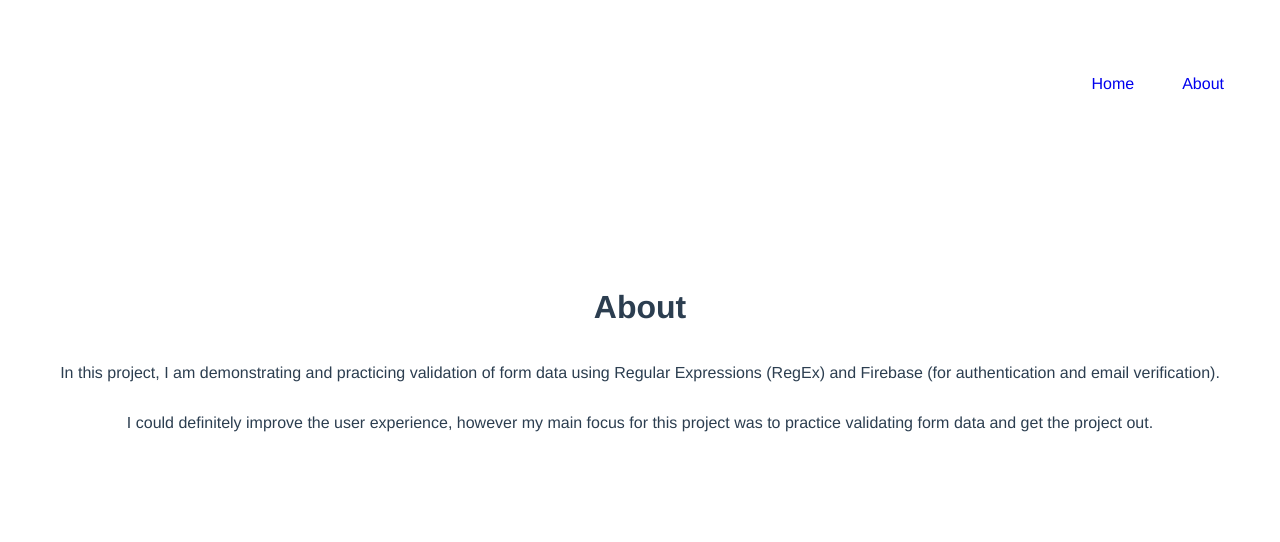
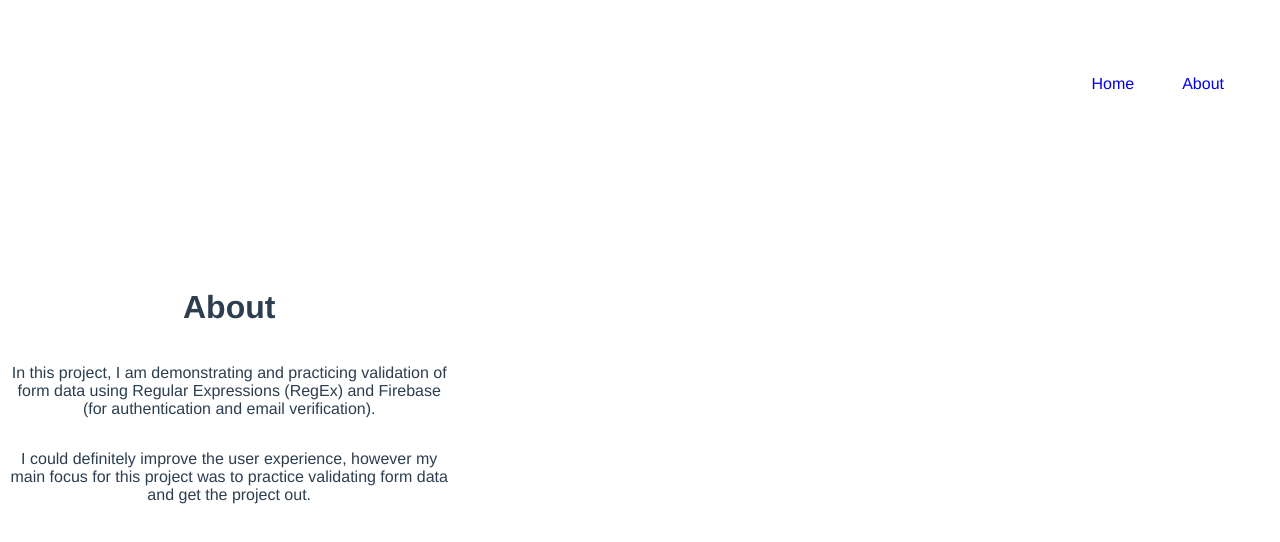
Before and after one commit to jackiewong99/form-validation, a Vue app: page /about in a window 1280 px wide. Shown: the top 542 px of the page. Built offline with nearby package versions, Linux system fonts and the light colour scheme; no server answers.

Commit message:
Fix width.

```diff
--- a/src/views/About.vue
+++ b/src/views/About.vue
@@ -25,5 +25,6 @@ export default {
   flex-direction: column;
   justify-content: center;
   align-items: center;
+  width: 35%;
 }
 </style>
```
